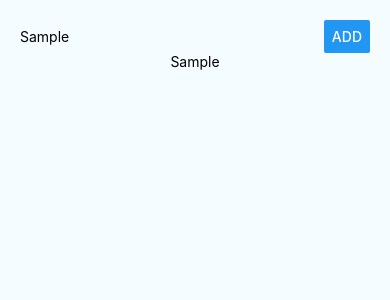
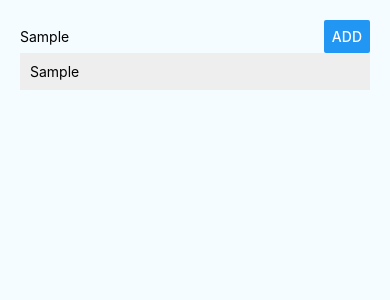
Before and after one commit to natanlf/rncourse-udemy-react-native, a React Native app: screen / in a window 390 px wide. Both pictures are taken after typing "Sample" into the empty fields and a click on the button "ADD". Shown: the top 300 px of the page. Built offline with nearby package versions, Linux system fonts and the light colour scheme.

Commit message:
Criando um componente customizado

```diff
--- a/App.js
+++ b/App.js
@@ -9,6 +9,8 @@
 
 import React, {Component} from 'react';
 import {Platform, StyleSheet, Text, View, TextInput, Button} from 'react-native';
+
+import ListItem from './src/components/ListItem/ListItem'
 
 export default class App extends Component {
 
@@ -34,9 +36,10 @@
   }
 
   render() {
-    //o map percorre meu array e renderiza cada elemento no Text,
-    //ao chamar a constante tenho o elemento renderizado no Text
-    const placesOutput = this.state.places.map((place, i) => <Text key={i}>{place}</Text>)
+    //envio o valor place para o componente ListItem através da propriedade placeName
+    const placesOutput = this.state.places.map((place, i) =>
+      <ListItem key={i} placeName={place}/>
+    )
     return (
       <View style={styles.container}>
       <View style={styles.inputContainer}>
@@ -50,7 +53,7 @@
         title="Add"
         onPress={this.placeSubmitHandler}/>
       </View>
-        <View>
+        <View style={styles.listContainer}>
           {placesOutput}
         </View>
       </View>
@@ -88,5 +91,8 @@
   },
   placeButton: {
     width: "30%"
+  },
+  listContainer: {
+    width: "100%"
   }
 });
--- /dev/null
+++ b/src/components/ListItem/ListItem.js
@@ -0,0 +1,20 @@
+import React from 'react'
+import { View, Text, StyleSheet } from 'react-native'
+
+//props são as propriedades passadas de uma tela a outra
+const listItem = (props) => ( //parenteses pois vai retornar uma View, componente visual
+    <View style={styles.listItem}>
+        <Text>{props.placeName}</Text>
+    </View>
+)
+
+const styles = StyleSheet.create({
+    listItem: {
+        width: "100%",
+        marginBottom: 5,
+        padding: 10,
+        backgroundColor: "#eee"
+    }
+})
+
+export default listItem
```
